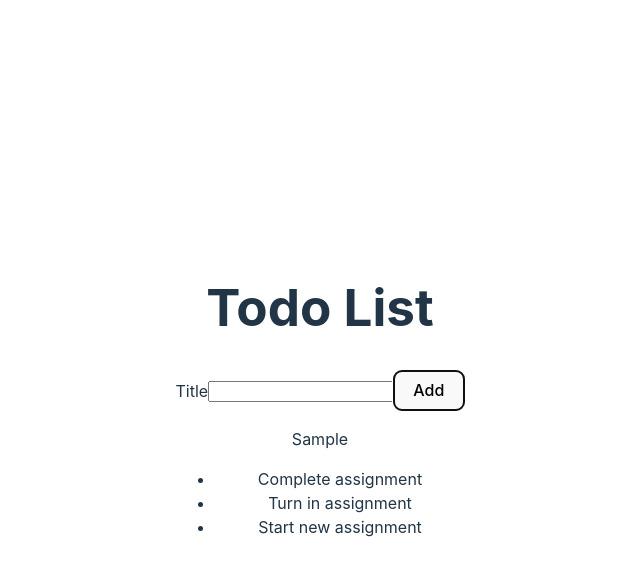
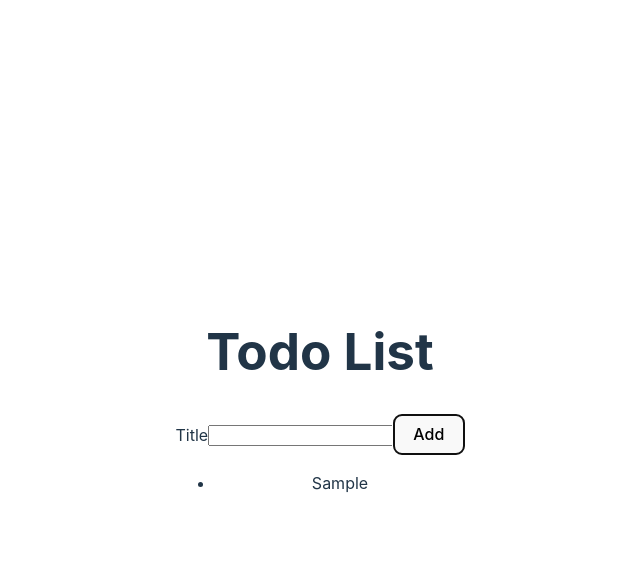
Before and after one commit to haibn/react-todo, a React (Vite) app: page / in a window 1280 px wide. Both pictures are taken after typing "Sample" into the empty fields and a click on the button "Add". Shown: the top 576 px of the page, without its empty margins (320-960 px from the left). Built offline with nearby package versions, Linux system fonts and the light colour scheme.

Commit message:
adds/displays new todo on todolist

```diff
--- a/src/AddTodoForm.jsx
+++ b/src/AddTodoForm.jsx
@@ -1,19 +1,26 @@
-function AddTodoForm(props) {
-    let {onAddTodo} = props;
+import { useState } from "react";
+
+function AddTodoForm({onAddTodo}) {
+    let [todoTitle, setTodoTitle] = useState("");
+
+    function handleTitleChange(event) {
+        let newTodoTitle = event.target.value;
+        setTodoTitle(newTodoTitle);
+    }
 
     function handleAddTodo(event) {
         event.preventDefault();
-        let todoTitle;
-        todoTitle = event.target[0].value;
-        onAddTodo(todoTitle);
-        console.log(todoTitle);
-        event.target.reset();
+        onAddTodo({
+            title: todoTitle,
+            id: Date.now()
+        });
+        setTodoTitle("");
     }
 
     return (
         <form onSubmit={handleAddTodo}>
             <label htmlFor="todoTitle">Title</label>
-            <input id="todoTitle" name="title"></input>
+            <input id="todoTitle" name="title" value={todoTitle} onChange={handleTitleChange}></input>
             <button type="submit">Add</button>
         </form>
     )
--- a/src/App.jsx
+++ b/src/App.jsx
@@ -6,14 +6,17 @@
 import AddTodoForm from './AddTodoForm'
 
 function App() {
-  let [newTodo, setNewTodo] = useState("");
+  let [todoList, setTodoList] = useState([]);
+
+  function addTodo(newTodo) {
+    setTodoList([newTodo, ...todoList])
+  }
 
   return (
     <>
       <h1>Todo List</h1>
-      <AddTodoForm onAddTodo={setNewTodo}/>
-      <p>{newTodo}</p>
-      <TodoList/>
+      <AddTodoForm onAddTodo={addTodo}/>
+      <TodoList todoList={todoList}/>
     </>
   );
 }
--- a/src/TodoList.jsx
+++ b/src/TodoList.jsx
@@ -1,21 +1,6 @@
 import TodoListItem from "./TodoListItem";
 
-let todoList = [
-    {
-      id: 1,
-      title: "Complete assignment"
-    },
-    {
-      id: 2,
-      title: "Turn in assignment"
-    },
-    {
-      id: 3,
-      title: "Start new assignment"
-    }
-  ];
-
-function TodoList() {
+function TodoList({todoList}) {
     return (
         <ul>
             {todoList.map((item) => {
--- a/src/TodoListItem.jsx
+++ b/src/TodoListItem.jsx
@@ -1,6 +1,6 @@
-function TodoListItem(props) {
+function TodoListItem({todo}) {
     return (
-        <li>{props.todo.title}</li>
+        <li>{todo.title}</li>
     );
 }
 
```
